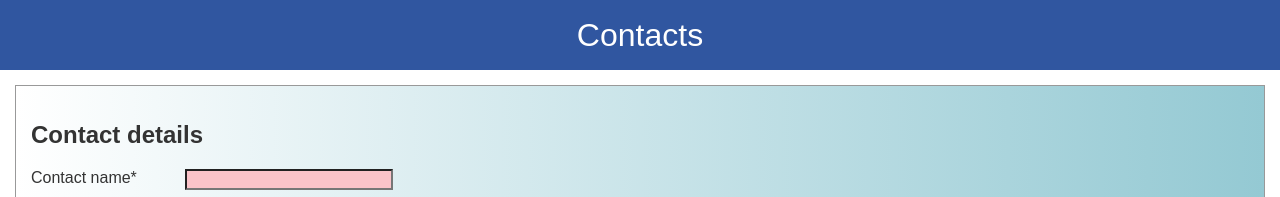
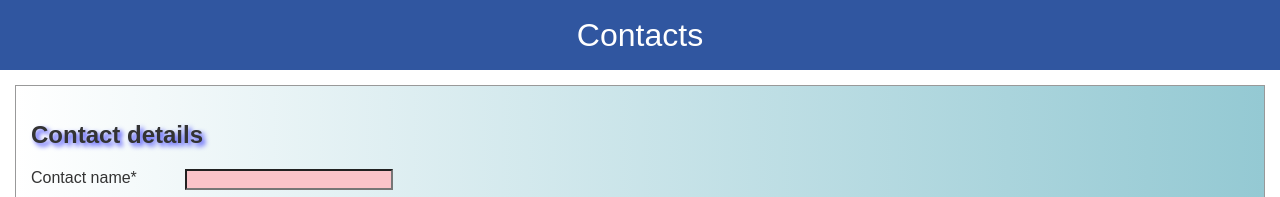
Before and after one commit to SSSangha90/MTA_HTML5-JS_Prep, a website: page CRM/contacts.html in a window 1280 px wide. Both pictures are taken after a click on the link "Add New Contact". Shown: the top 197 px of the page. Drawn offline with nearby package versions, Linux system fonts and the light colour scheme.

Commit message:
h2 text-shadow effect

```diff
--- a/CRM/contacts.css
+++ b/CRM/contacts.css
@@ -6,6 +6,10 @@ body {
     font-family: Arial, Helvetica, sans-serif;
     margin: 0;
     color: #333333;
+}
+
+h2 {
+    text-shadow: 3px 3px 5px rgb(62, 65, 250);
 }
 
 /****************************************/
```
